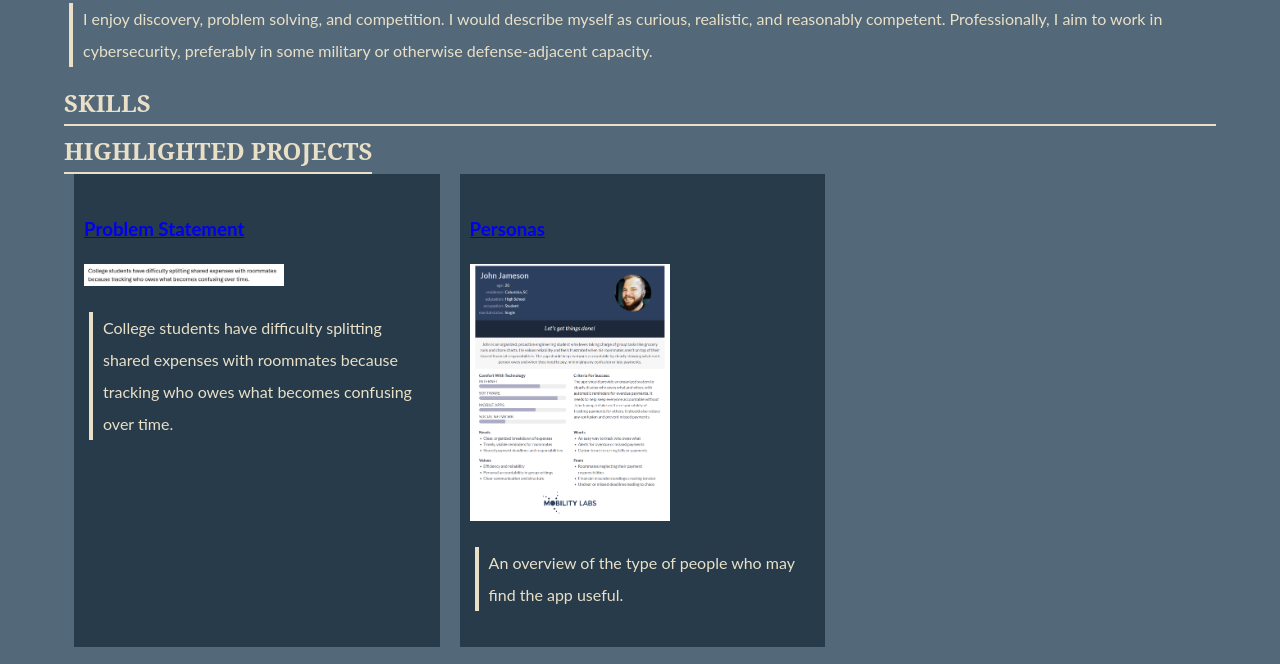
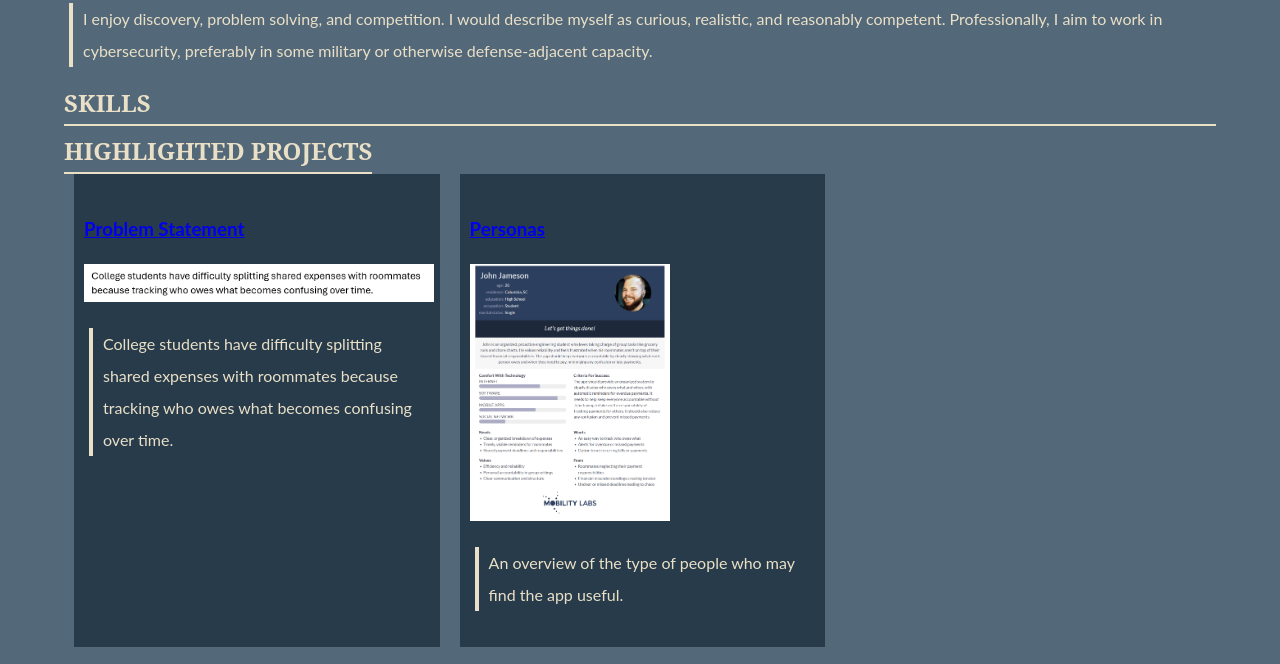
Before and after one commit to lsdavis-csce/lsdavis-csce.github.io, a plain HTML site: page index.html in a window 1280 px wide. Shown: the part 128-792 px from the top of the page. Drawn offline with Linux system fonts and the light colour scheme.

Commit message:
Update index.html

```diff
--- a/index.html
+++ b/index.html
@@ -12,7 +12,7 @@
     <!-- Problem Statement Assignment -->
   <section class="project">
     <a href="files/statement.pdf"><h3>Problem Statement</h3></a>
-    <a href="files/statement.pdf"><img src="images/problem.png" width="200px"></a>
+    <a href="files/statement.pdf"><img src="images/problem.png" width="350px"></a>
     <p>College students have difficulty splitting shared expenses with roommates because tracking who owes what becomes confusing over time.</p></section>
     <!--Personas Assignment-->  <section class="project">
     <a href="files/personas.pdf"><h3>Personas</h3></a>
```
